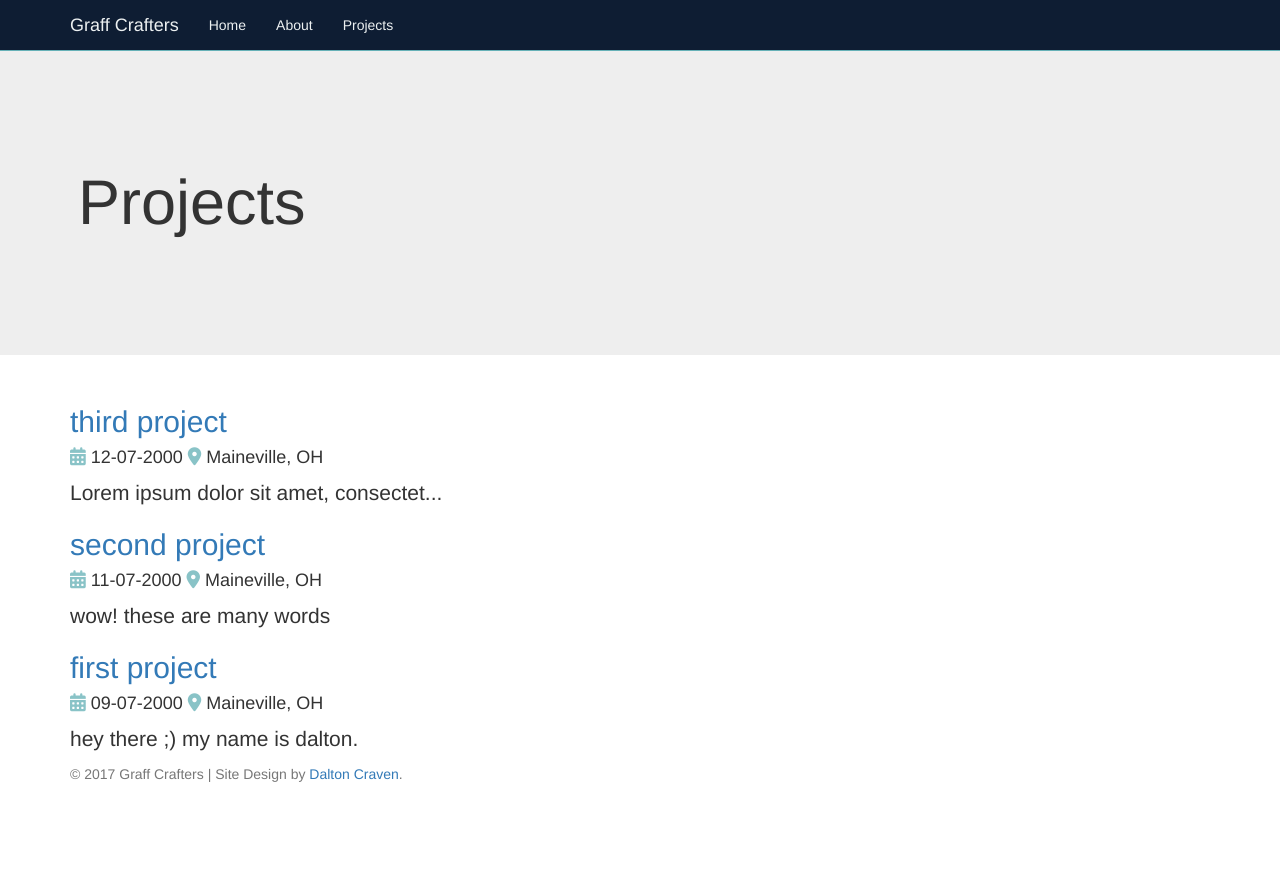
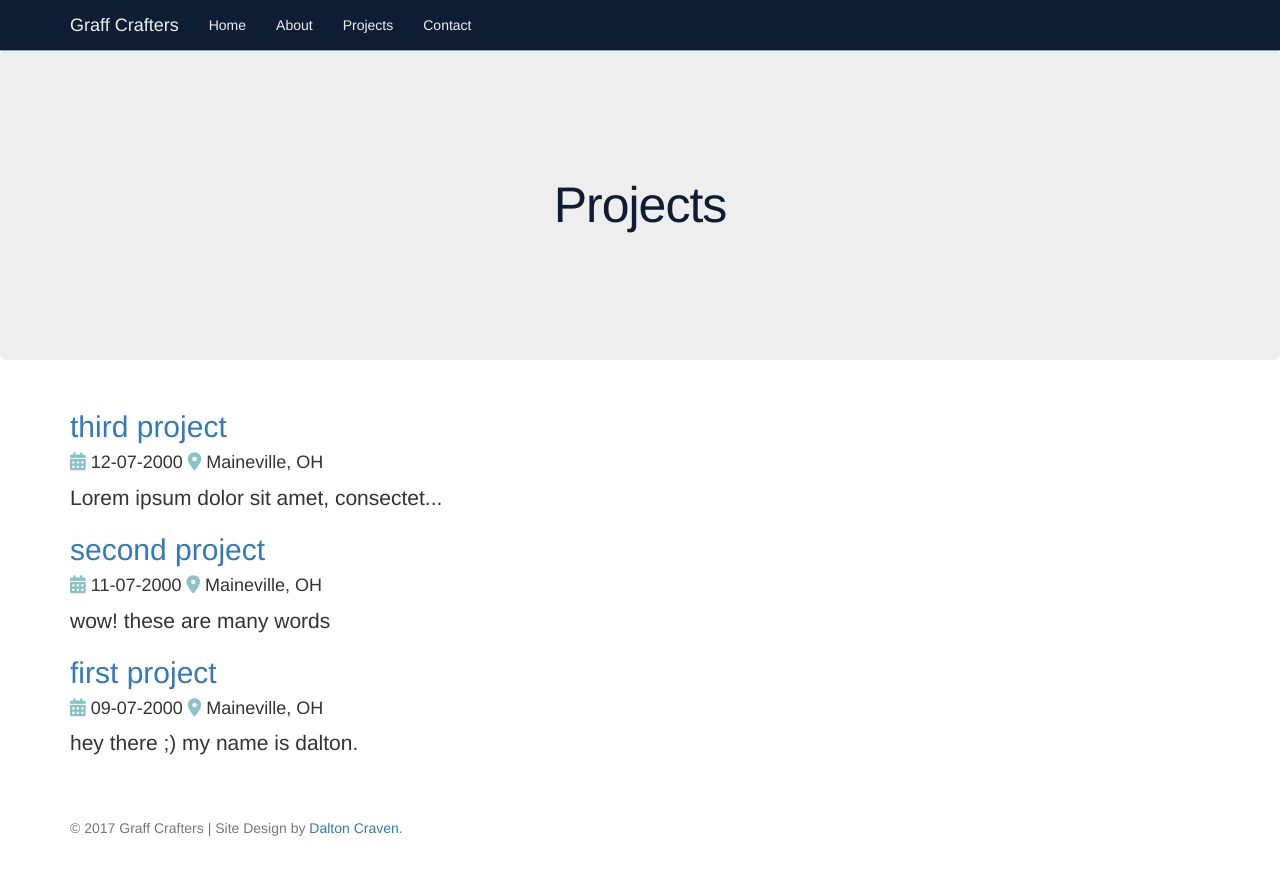
Before and after one commit to cravend/graff-crafters-2.0, a Jekyll site: the page built from projects/index.html, in a window 1280 px wide. Shown: the top 875 px of the page. Built offline with Jekyll 4.4.1, drawn with Linux system fonts in a browser that asks for light colours; nearby versions of some CDN libraries.

Commit message:
aesthetic changes

```diff
--- a/_data/nav.yml
+++ b/_data/nav.yml
@@ -6,3 +6,5 @@ main:
     url: /about
   - title: Projects
     url: /projects
+  - title: Contact
+    url: /contact
--- a/_layouts/project.html
+++ b/_layouts/project.html
@@ -45,7 +45,7 @@ layout: default
 </div>
 {% if images.size == 0 %}
 <div class="container-fluid">
-  <div id="title-single" class="featurette jumbotron">
+  <div class="featurette jumbotron splash">
     <div>
       <h2 class="featurette-heading">{{ page.title }}</h2>
       <h4>{% if page.date %}<i class="fa fa-calendar"></i> {{ page.date }}{% endif %} {% if page.location %}<i class="fa fa-map-marker"></i> {{ page.location }}{% endif %}</h4>
@@ -55,7 +55,7 @@ layout: default
 <div class="container marketing project">
 {% else %}
 <div class="container marketing project">
-  <div id="title" class="row featurette">
+  <div class="row featurette splash">
     <div class="col-xs-12">
       <h2 class="featurette-heading">{{ page.title }}</h2>
       <h4>{% if page.date %}<i class="fa fa-calendar"></i> {{ page.date }}{% endif %} {% if page.location %}<i class="fa fa-map-marker"></i> {{ page.location }}{% endif %}</h4>
--- a/assets/css/main.scss
+++ b/assets/css/main.scss
@@ -15,6 +15,10 @@ small {
 .container-fluid {
   padding: 0;
   overflow-x: hidden !important;
+}
+
+.footer {
+  padding-top: 50px;
 }
 
 .featurette-divider {
@@ -63,30 +67,7 @@ small {
   }
 }
 
-#title-single {
-  text-align: center;
-  height: calc(40vh - 50px);
-  display: flex;
-  align-items: center;
-  justify-content: center;
-  .featurette-heading {
-    margin-top: 10px;
-  }
-}
-
-#title {
-  text-align: center;
-  height: calc(40vh - 50px);
-  display: flex;
-  align-items: center;
-  justify-content: center;
-
-  .featurette-heading {
-    margin-top: 10px;
-  }
-}
-
-#welcome {
+.splash {
   text-align: center;
   height: calc(40vh - 50px);
   display: flex;
--- a/projects/index.html
+++ b/projects/index.html
@@ -1,8 +1,16 @@
 ---
 title: Projects
-layout: page
+layout: default
 ---
-
+<div class="container-fluid">
+  <div class="featurette jumbotron splash">
+    <div>
+      <h2 class="featurette-heading">{{ page.title }}</h2>
+      <h4>{% if page.date %}<i class="fa fa-calendar"></i> {{ page.date }}{% endif %} {% if page.location %}<i class="fa fa-map-marker"></i> {{ page.location }}{% endif %}</h4>
+    </div>
+  </div>
+</div>
+<div class="container marketing">
 {% capture count %}-1{% endcapture %}
 {% assign projects = "" | split: "," %}
 {% for project in site.pages %}
@@ -19,3 +27,4 @@ layout: page
   <h4>{% if project.date %}<i class="fa fa-calendar"></i> {{ project.date }}{% endif %} {% if project.location %}<i class="fa fa-map-marker"></i> {{ project.location }}{% endif %}</h4>
   <p>{% if project.description %}{{ project.description }}{% else %}{{ project.content | truncate: 40 }}{% endif %}</p>
 {% endfor %}
+</div>
```
